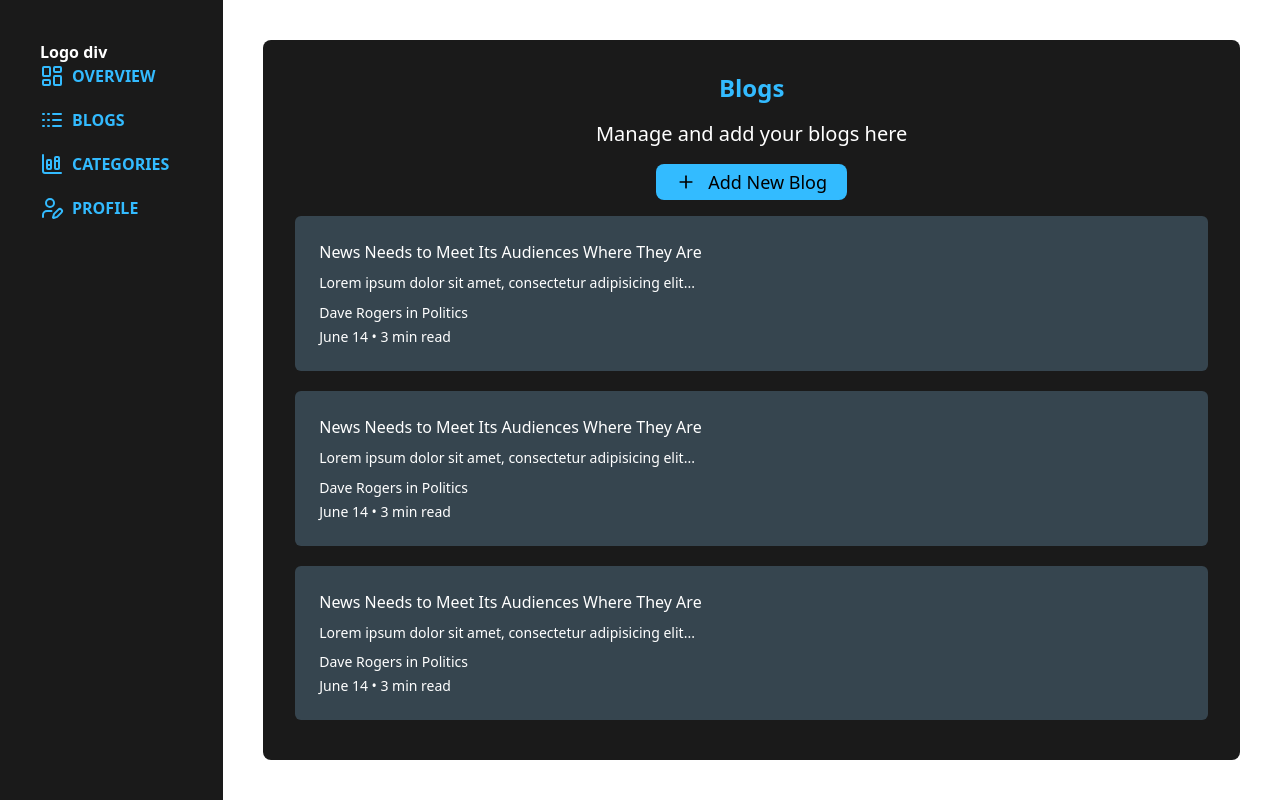
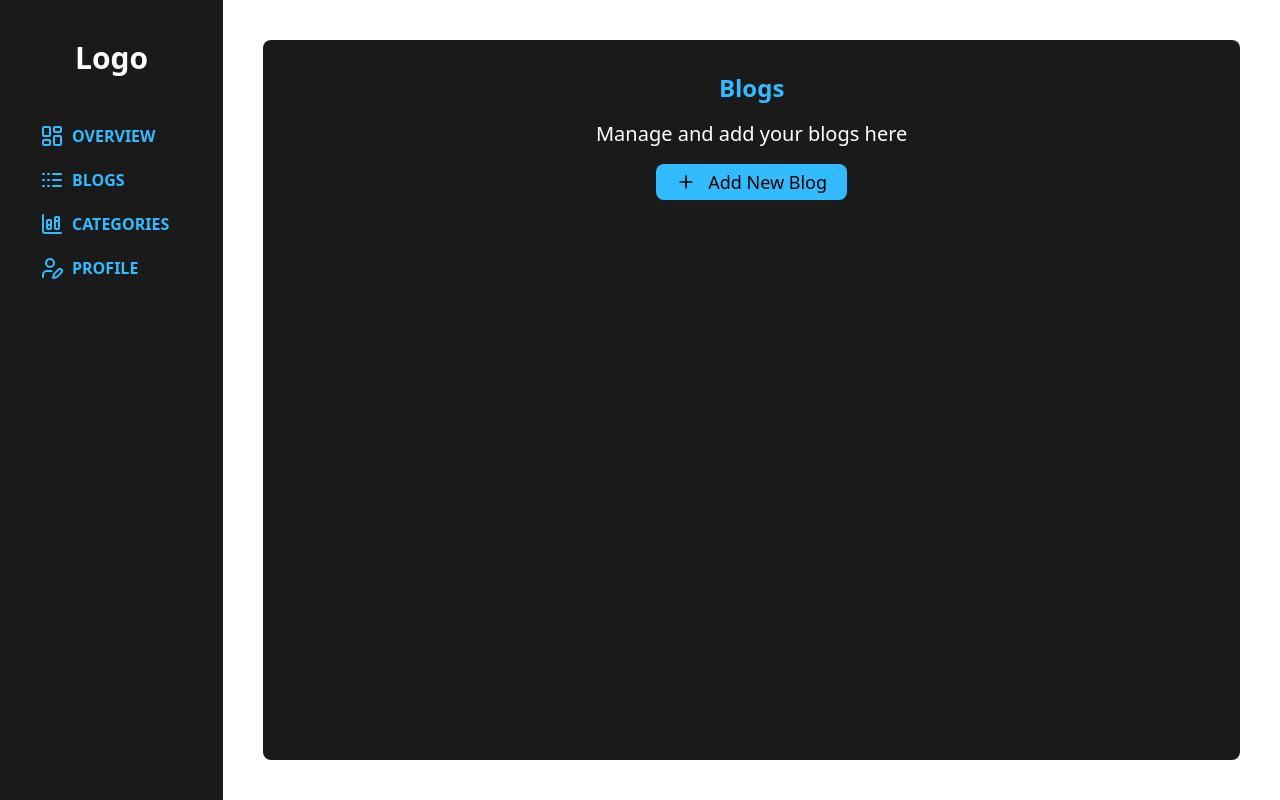
Before and after one commit to StaeyKay/blog, a React (Vite) app: page /dashboard/blogs in a window 1280 px wide. Built offline with nearby package versions, Linux system fonts and the light colour scheme.

Commit message:
Implemented local storage

```diff
--- a/package.json
+++ b/package.json
@@ -13,6 +13,7 @@
     "lucide-react": "^0.438.0",
     "react": "^18.3.1",
     "react-dom": "^18.3.1",
+    "react-hook-form": "^7.53.0",
     "react-icons": "^5.3.0",
     "react-router-dom": "^6.26.1",
     "swiper": "^11.1.10"
--- a/src/App.jsx
+++ b/src/App.jsx
@@ -15,7 +15,6 @@ import Profile from "./pages/dasboard/pages/profile"
 import Overview from "./pages/dasboard/pages/overview"
 import Blog from "./pages/dasboard/pages/blog"
 import DashboardCategories from "./pages/dasboard/pages/dashboardCategories"
-import AddBlog from "./pages/dasboard/pages/addBlog"
 
 function App() {
 
@@ -81,10 +80,6 @@ function App() {
         {
           path: "categories",
           element: <DashboardCategories/>
-        },
-        {
-          path: "blogs/addBlog",
-          element: <AddBlog/>
         }
       ]
     }
--- a/src/components/sidebar.jsx
+++ b/src/components/sidebar.jsx
@@ -4,8 +4,8 @@ import K from "../constants";
 
 const Sidebar = () => {
   return (
-    <div className="bg-[#1a1a1a] min-h-screen w-64 text-white font-bold p-10">
-      <div>Logo div</div>
+    <div className="bg-[#1a1a1a] min-h-screen w-64 text-white font-bold p-10 space-y-4 flex flex-col gap-8">
+      <div className="text-3xl text-center">Logo</div>
       <div className="flex flex-col gap-5 text-[#33bbff]">
         {K.DASHBOARDLINKS.map((item, index) => (
           <NavLink to={item.path} key={index}>
--- a/src/pages/dasboard/pages/addBlog.jsx
+++ /dev/null
@@ -1,59 +0,0 @@
-import React from "react";
-
-const AddBlog = () => {
-  return (
-    <div className="p-10 w-full">
-      <div className="bg-[#1a1a1a] text-white rounded-lg p-8 h-full space-y-4 items-center">
-        <form action="" className="bg-[#36454F] p-10">
-          <label htmlFor="" className="block">
-            Title:
-          </label>
-          <input
-            type="text"
-            className="shadow-md border-none rounded-lg px-4 py-2 outline-none text-black"
-          />
-          <label htmlFor="" className="block">
-            Content:
-          </label>
-          <textarea
-            id="message"
-            rows="6"
-            className="shadow-md border-none rounded-lg px-4 py-3 outline-none w-full text-black"
-          ></textarea>
-          <label htmlFor="" className="block">
-            Author:
-          </label>
-          <input
-            type="text"
-            className="shadow-md border-none rounded-lg px-4 py-2 outline-none text-black"
-          />
-          <label htmlFor="" className="block">
-            Category:
-          </label>
-          <input
-            type="text"
-            className="shadow-md border-none rounded-lg px-4 py-2 outline-none text-black"
-          />
-          <label htmlFor="" className="block">
-            Date:
-          </label>
-          <input
-            type="date"
-            name=""
-            id=""
-            className="shadow-md border-none rounded-lg px-4 py-2 outline-none text-black"
-          />
-          <label htmlFor="" className="block">
-            Read time:
-          </label>
-          <input
-            type="text"
-            className="shadow-md border-none rounded-lg px-4 py-2 outline-none text-black"
-          />
-        </form>
-      </div>
-    </div>
-  );
-};
-
-export default AddBlog;
--- a/src/pages/dasboard/pages/blog.jsx
+++ b/src/pages/dasboard/pages/blog.jsx
@@ -1,18 +1,50 @@
-import { Plus, X } from "lucide-react";
+import { FilePenLine, Plus, Trash, X } from "lucide-react";
 import React, { useState } from "react";
-import { useNavigate } from "react-router-dom";
+import { getDatabase, saveData } from "../../../utils";
 
 const Blog = () => {
   const [showForm, setShowForm] = useState(false);
-  const navigate = useNavigate();
+  const [title, setTitle] = useState("");
+  const [content, setContent] = useState("");
+  const [author, setAuthor] = useState("");
+  const [category, setCategory] = useState("");
+  const [date, setDate] = useState("");
+  const [readTime, setReadTime] = useState("");
+  const [file, setFile] = useState("");
+
+  console.log(title);
 
   const toggleForm = () => {
     setShowForm(!showForm);
   };
 
-  const handleForm = (e) => {
-    e.preventDefault()
-  }
+  const resetForm = () => {
+    setTitle("");
+    setContent("");
+    setAuthor("");
+    setCategory("");
+    setDate("");
+    setReadTime("");
+    setFile("");
+  };
+
+  const blogpostList = getDatabase();
+
+  const saveBlogPost = (e) => {
+    e.preventDefault();
+    const blogpost = {
+      title,
+      content,
+      author,
+      category,
+      date,
+      readTime,
+      file,
+    };
+    blogpostList.unshift(blogpost);
+    saveData(blogpostList);
+    resetForm();
+  };
 
   return (
     <div className="p-10 w-full">
@@ -32,13 +64,21 @@ const Blog = () => {
         {showForm && (
           <div className="p-10 md:w-full">
             <div className="bg-[#1a1a1a] text-white rounded-lg p-8 h-full space-y-4 items-center">
-              <form action="" onSubmit={handleForm} className="bg-[#36454F] p-10 space-y-2">
+              <form
+                onSubmit={saveBlogPost}
+                className="bg-[#36454F] p-10 space-y-2"
+              >
                 <label htmlFor="" className="block">
                   Title:
                 </label>
                 <input
                   type="text"
                   className="shadow-md rounded-lg px-4 py-2 outline-none text-black"
+                  onChange={(e) => {
+                    setTitle(e.target.value);
+                  }}
+                  value={title}
+                  required
                 />
                 <label htmlFor="" className="block">
                   Content:
@@ -47,6 +87,11 @@ const Blog = () => {
                   id="message"
                   rows="6"
                   className="shadow-md border-none rounded-lg px-4 py-3 outline-none w-full text-black"
+                  onChange={(e) => {
+                    setContent(e.target.value);
+                  }}
+                  value={content}
+                  required
                 ></textarea>
                 <label htmlFor="" className="block">
                   Author:
@@ -54,6 +99,11 @@ const Blog = () => {
                 <input
                   type="text"
                   className="shadow-md border-none rounded-lg px-4 py-2 outline-none text-black"
+                  onChange={(e) => {
+                    setAuthor(e.target.value);
+                  }}
+                  value={author}
+                  required
                 />
                 <label htmlFor="" className="block">
                   Category:
@@ -61,6 +111,11 @@ const Blog = () => {
                 <input
                   type="text"
                   className="shadow-md border-none rounded-lg px-4 py-2 outline-none text-black"
+                  onChange={(e) => {
+                    setCategory(e.target.value);
+                  }}
+                  value={category}
+                  required
                 />
                 <label htmlFor="" className="block">
                   Date:
@@ -70,6 +125,11 @@ const Blog = () => {
                   name=""
                   id=""
                   className="shadow-md border-none rounded-lg px-4 py-2 outline-none text-black"
+                  onChange={(e) => {
+                    setDate(e.target.value);
+                  }}
+                  value={date}
+                  required
                 />
                 <label htmlFor="" className="block">
                   Read time:
@@ -77,6 +137,24 @@ const Blog = () => {
                 <input
                   type="text"
                   className="shadow-md border-none rounded-lg px-4 py-2 outline-none text-black"
+                  onChange={(e) => {
+                    setReadTime(e.target.value);
+                  }}
+                  value={readTime}
+                  required
+                />
+                <label htmlFor="myfile" className="block">
+                  Select a file:
+                </label>
+                <input
+                  type="file"
+                  id="myfile"
+                  name="myfile"
+                  className="bg-white shadow-md border-none rounded-lg px-4 py-2 outline-none text-black"
+                  onChange={(e) => {
+                    setFile(URL.createObjectURL(e.target.files[0]));
+                  }}
+                  value={file}
                 />
                 <button
                   type="submit"
@@ -91,30 +169,22 @@ const Blog = () => {
         )}
 
         <div className="space-y-5 w-full">
-          <div className="bg-[#36454F] rounded-md text-white p-6">
-            <h3>News Needs to Meet Its Audiences Where They Are</h3>
-            <p className="mt-2 line-clamp-3 text-sm/relaxed">
-              Lorem ipsum dolor sit amet, consectetur adipisicing elit...
-            </p>
-            <p className="text-sm mt-2">Dave Rogers in Politics</p>
-            <p className="text-sm mt-1">June 14 • 3 min read</p>
-          </div>
-          <div className="bg-[#36454F] rounded-md text-white p-6">
-            <h3>News Needs to Meet Its Audiences Where They Are</h3>
-            <p className="mt-2 line-clamp-3 text-sm/relaxed">
-              Lorem ipsum dolor sit amet, consectetur adipisicing elit...
-            </p>
-            <p className="text-sm mt-2">Dave Rogers in Politics</p>
-            <p className="text-sm mt-1">June 14 • 3 min read</p>
-          </div>
-          <div className="bg-[#36454F] rounded-md text-white p-6">
-            <h3>News Needs to Meet Its Audiences Where They Are</h3>
-            <p className="mt-2 line-clamp-3 text-sm/relaxed">
-              Lorem ipsum dolor sit amet, consectetur adipisicing elit...
-            </p>
-            <p className="text-sm mt-2">Dave Rogers in Politics</p>
-            <p className="text-sm mt-1">June 14 • 3 min read</p>
-          </div>
+          {blogpostList.map((blogpost) => (
+            <div key={blogpost.title} className="bg-[#36454F] rounded-md text-white p-6 flex justify-between">
+              <div>
+                <h3>{blogpost.title}</h3>
+                <p className="mt-2 line-clamp-3 text-sm/relaxed">
+                  {blogpost.content}
+                </p>
+                <p className="text-sm mt-2">{blogpost.author} in {blogpost.category}</p>
+                <p className="text-sm mt-1">{blogpost.date} • {blogpost.readTime} read</p>
+              </div>
+              <div className="flex gap-2">
+                <FilePenLine size={30} />
+                <Trash size={30} />
+              </div>
+            </div>
+          ))}
         </div>
       </div>
     </div>
--- /dev/null
+++ b/src/utils.js
@@ -0,0 +1,12 @@
+export function getDatabase () {
+    const database = window.localStorage.getItem("DATABASE")
+    if (!database) {
+        return []
+    }
+    return JSON.parse(database)
+}
+
+export function saveData (blogposts) {
+    const blogpostString = JSON.stringify(blogposts)
+    window.localStorage.setItem("DATABASE", blogpostString)
+}
```
Also changed, not shown: 1 other file (tests, documents, lock files or other folders).
